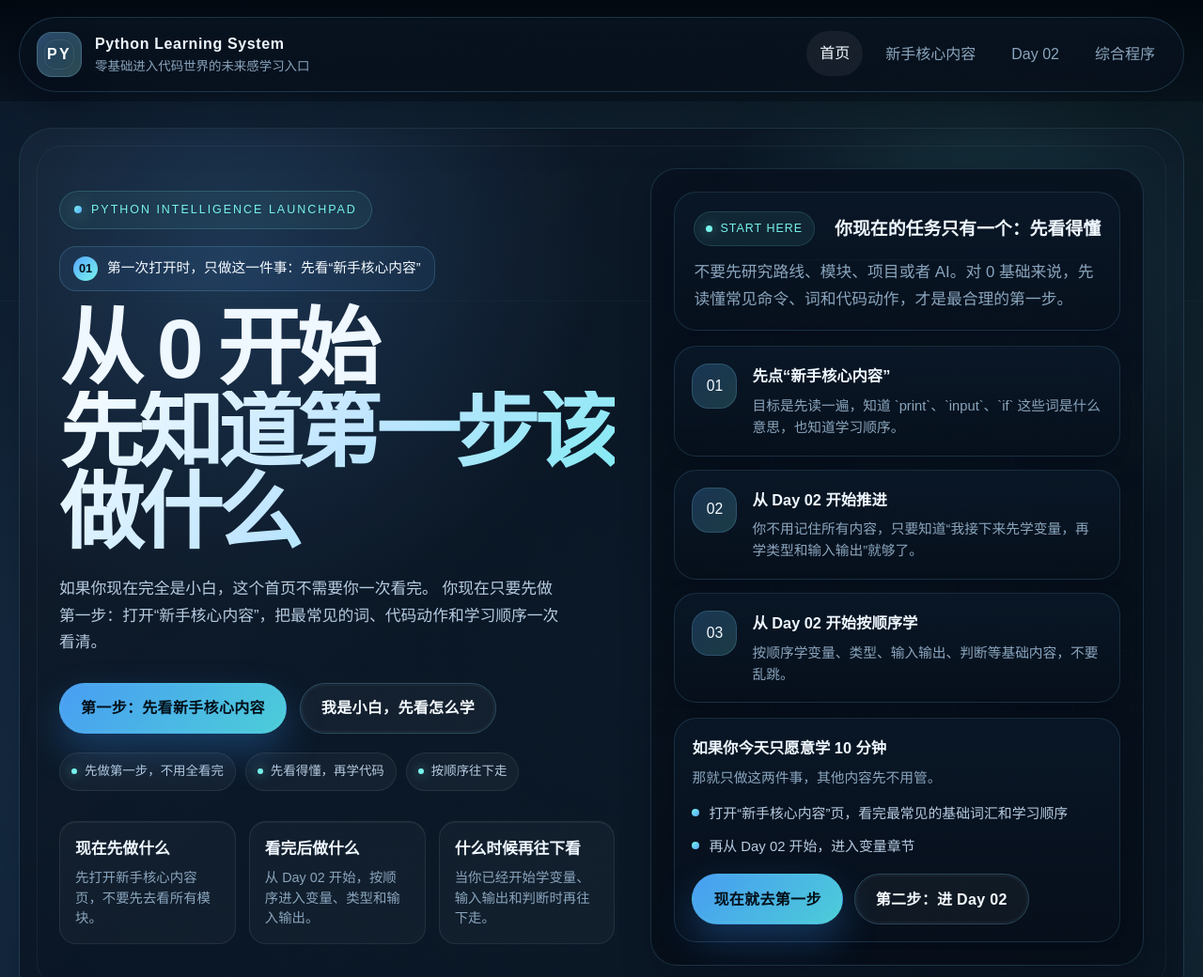
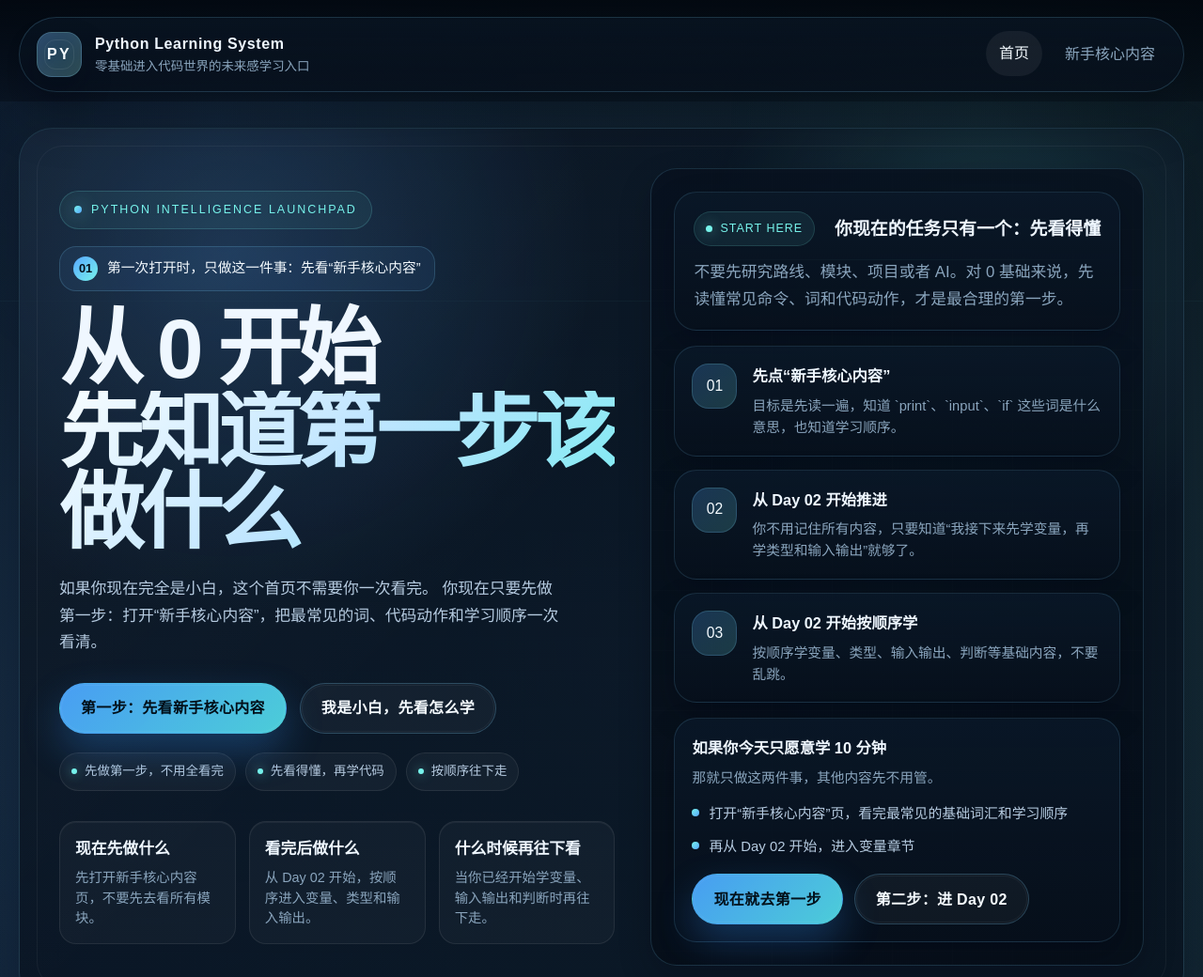
Before and after one commit to sagsinghania/python-learning-site, a plain HTML site: page index.html in a window 1280 px wide. Shown: the top 1040 px of the page at 94% size. Drawn offline with Linux system fonts and the light colour scheme.

Commit message:
Remove redundant home nav links

```diff
--- a/index.html
+++ b/index.html
@@ -1429,8 +1429,6 @@
           <div class="nav-links" data-nav-links>
             <a class="is-active" href="#hero">首页</a>
             <a href="python_study.html">新手核心内容</a>
-            <a href="day02_variables.html">Day 02</a>
-            <a href="day07_score_program.html">综合程序</a>
           </div>
         </nav>
       </div>
```
